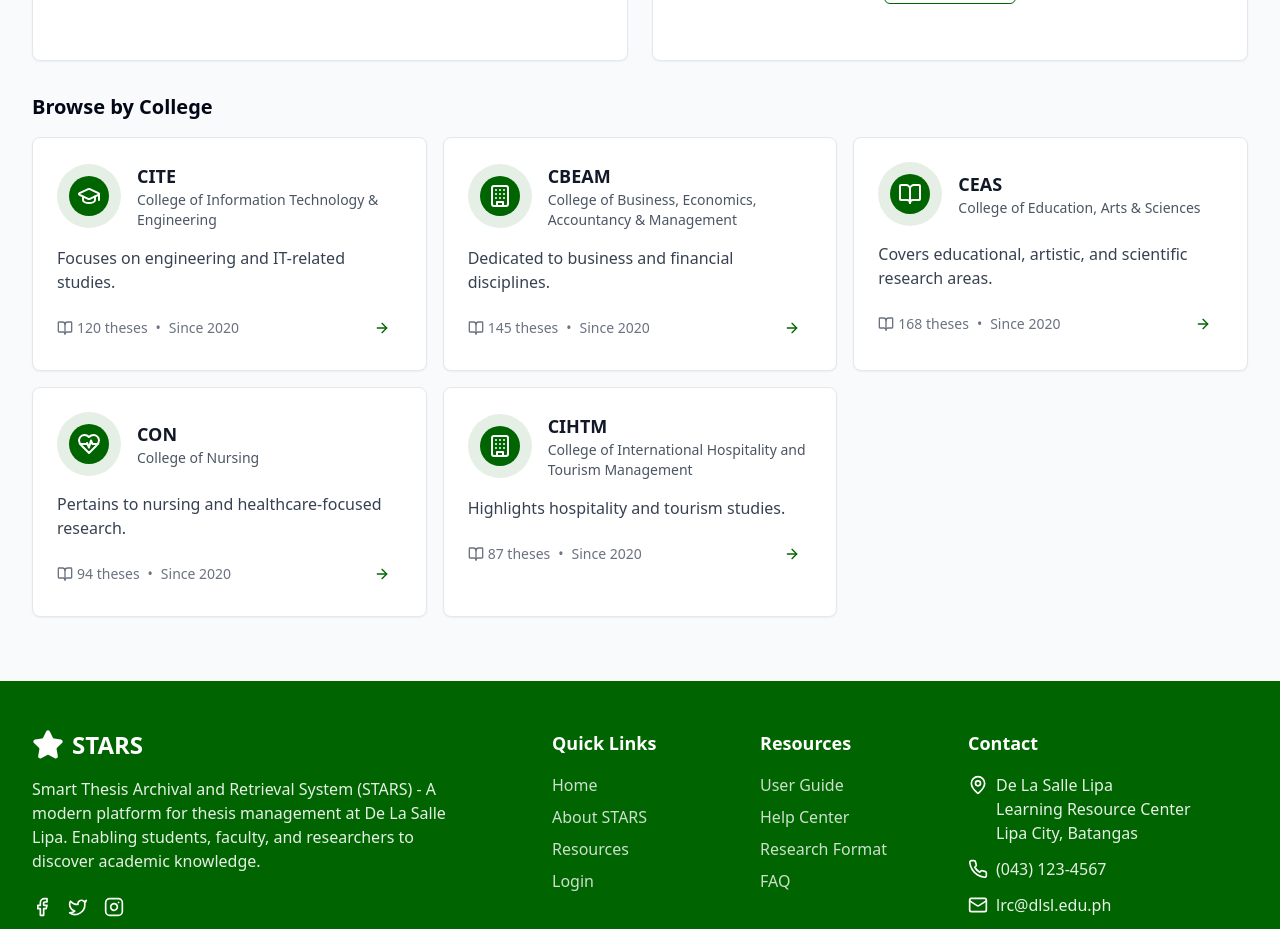
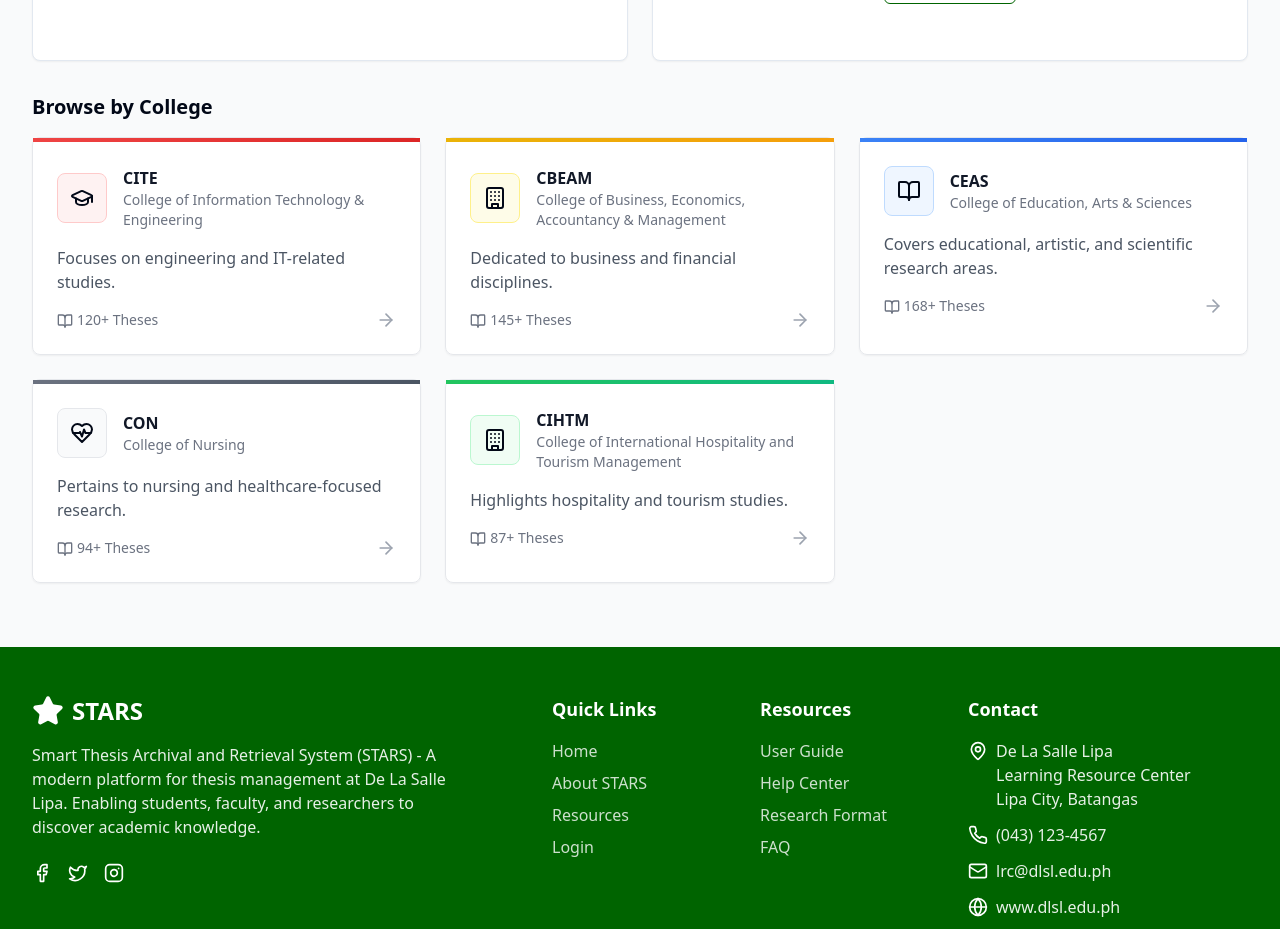
Before and after one commit to EJRDeGuia/stars-archive-gateway, a React (Vite) app: page /dashboard in a window 1280 px wide. Shown: the part 1060-1989 px from the top of the page. Built offline with nearby package versions, Linux system fonts and the light colour scheme; sample sign-in values are in the browser's storage.

Commit message:
Fix: Apply homepage icon style to colleges
Apply the same icon styling from the homepage to the college icons in the dashboard.

```diff
--- a/src/pages/Dashboard.tsx
+++ b/src/pages/Dashboard.tsx
@@ -64,6 +64,51 @@ const Dashboard = () => {
   );
 
   const totalTheses = colleges.reduce((sum, college) => sum + college.thesesCount, 0);
+
+  const getCollegeColors = (color: string) => {
+    switch (color) {
+      case 'red':
+        return {
+          gradient: 'from-red-500 to-red-600',
+          bg: 'bg-red-50',
+          border: 'border-red-200',
+          text: 'text-red-600',
+          hover: 'hover:shadow-red-100'
+        };
+      case 'yellow':
+        return {
+          gradient: 'from-yellow-500 to-amber-500',
+          bg: 'bg-yellow-50',
+          border: 'border-yellow-200',
+          text: 'text-yellow-600',
+          hover: 'hover:shadow-yellow-100'
+        };
+      case 'blue':
+        return {
+          gradient: 'from-blue-500 to-blue-600',
+          bg: 'bg-blue-50',
+          border: 'border-blue-200',
+          text: 'text-blue-600',
+          hover: 'hover:shadow-blue-100'
+        };
+      case 'green':
+        return {
+          gradient: 'from-green-500 to-emerald-500',
+          bg: 'bg-green-50',
+          border: 'border-green-200',
+          text: 'text-green-600',
+          hover: 'hover:shadow-green-100'
+        };
+      default:
+        return {
+          gradient: 'from-gray-500 to-gray-600',
+          bg: 'bg-gray-50',
+          border: 'border-gray-200',
+          text: 'text-gray-600',
+          hover: 'hover:shadow-gray-100'
+        };
+    }
+  };
 
   return (
     <div className="min-h-screen bg-gray-50 flex flex-col">
@@ -214,53 +259,38 @@ const Dashboard = () => {
             </Card>
           </div>
 
-          {/* Colleges Grid - Uniform styling for all roles */}
+          {/* Colleges Grid - Same styling as homepage */}
           <div className="mb-8">
             <h2 className="text-xl font-semibold mb-4">Browse by College</h2>
-            <div className="grid grid-cols-1 md:grid-cols-2 lg:grid-cols-3 gap-4">
+            <div className="grid grid-cols-1 md:grid-cols-2 lg:grid-cols-3 gap-6">
               {colleges.map((college) => {
+                const colors = getCollegeColors(college.color);
                 const Icon = college.icon;
 
                 return (
                   <Card
                     key={college.id}
-                    className="hover:shadow-md transition-shadow cursor-pointer bg-white border border-gray-200"
+                    className="group cursor-pointer hover:shadow-lg transition-all duration-300 border border-gray-200 bg-white/90 backdrop-blur-sm"
                     onClick={() => navigate(`/college/${college.id}`)}
                   >
+                    <div className={`h-1 bg-gradient-to-r ${colors.gradient}`}></div>
                     <CardContent className="p-6">
                       <div className="flex items-center mb-4">
-                        <div className="bg-dlsl-green/10 p-3 rounded-full">
-                          <div className="bg-dlsl-green p-2 rounded-full">
-                            <Icon className="h-6 w-6 text-white" />
-                          </div>
+                        <div className={`${colors.bg} p-3 rounded-lg border ${colors.border}`}>
+                          <Icon className="h-6 w-6" />
                         </div>
                         <div className="ml-4">
-                          <h3 className="text-lg font-semibold text-gray-900">{college.name}</h3>
-                          <p className="text-sm text-gray-600">{college.fullName}</p>
+                          <h3 className="font-semibold text-gray-900">{college.name}</h3>
+                          <p className="text-sm text-gray-500">{college.fullName}</p>
                         </div>
                       </div>
-
-                      <p className="text-gray-700 mb-4">{college.description}</p>
-
+                      <p className="text-gray-600 mb-4">{college.description}</p>
                       <div className="flex items-center justify-between">
-                        <div className="flex items-center text-sm text-gray-500">
-                          <BookOpen className="h-4 w-4 mr-1" />
-                          <span>{college.thesesCount} theses</span>
-                          <span className="mx-2">•</span>
-                          <span>Since {college.since}</span>
-                        </div>
-
-                        <Button
-                          variant="ghost"
-                          size="sm"
-                          className="text-dlsl-green"
-                          onClick={(e) => {
-                            e.stopPropagation();
-                            navigate(`/college/${college.id}`);
-                          }}
-                        >
-                          <ArrowRight className="h-4 w-4" />
-                        </Button>
+                        <span className="text-sm text-gray-500">
+                          <BookOpen className="h-4 w-4 inline mr-1" />
+                          {college.thesesCount}+ Theses
+                        </span>
+                        <ArrowRight className="h-5 w-5 text-gray-400 group-hover:text-gray-600" />
                       </div>
                     </CardContent>
                   </Card>
```
